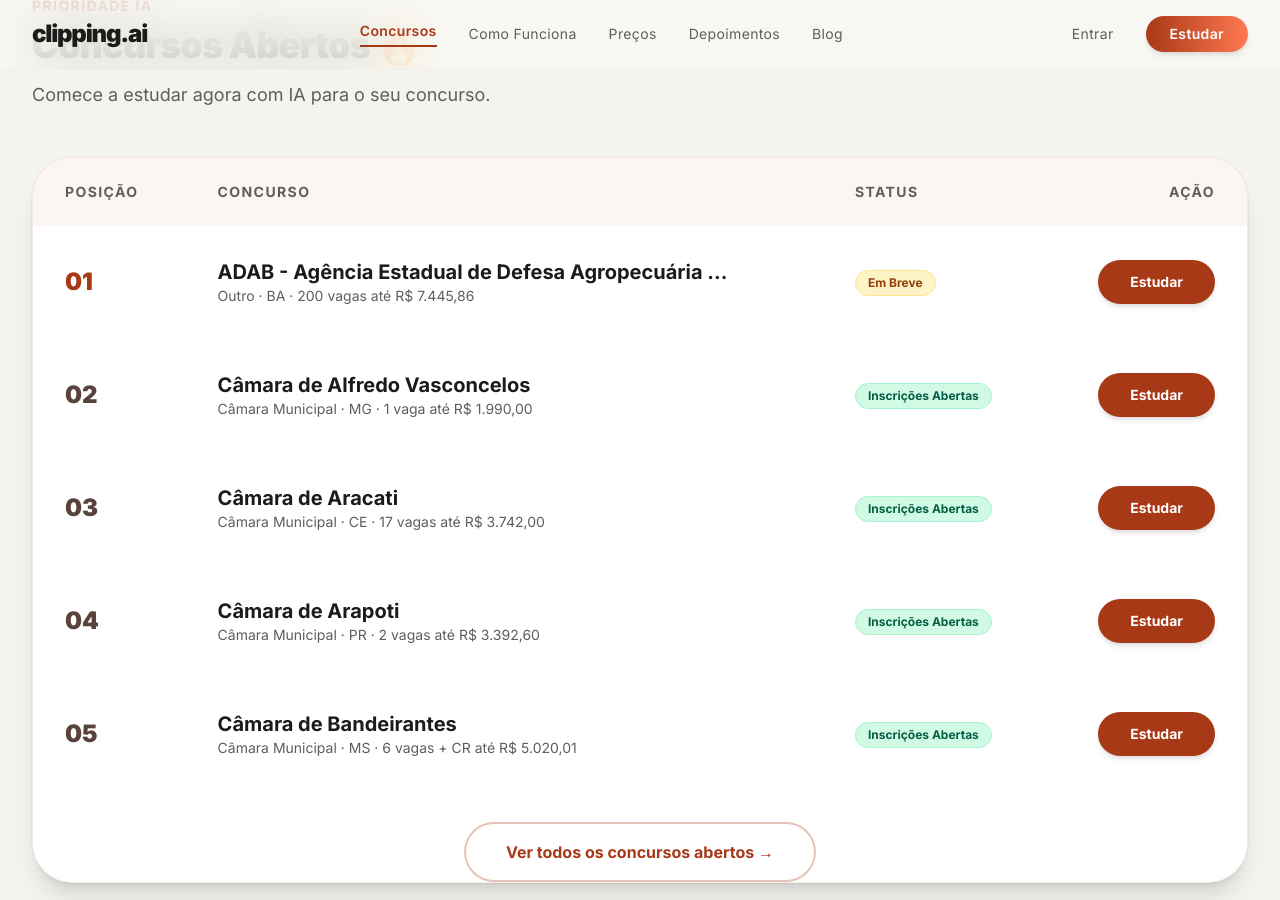
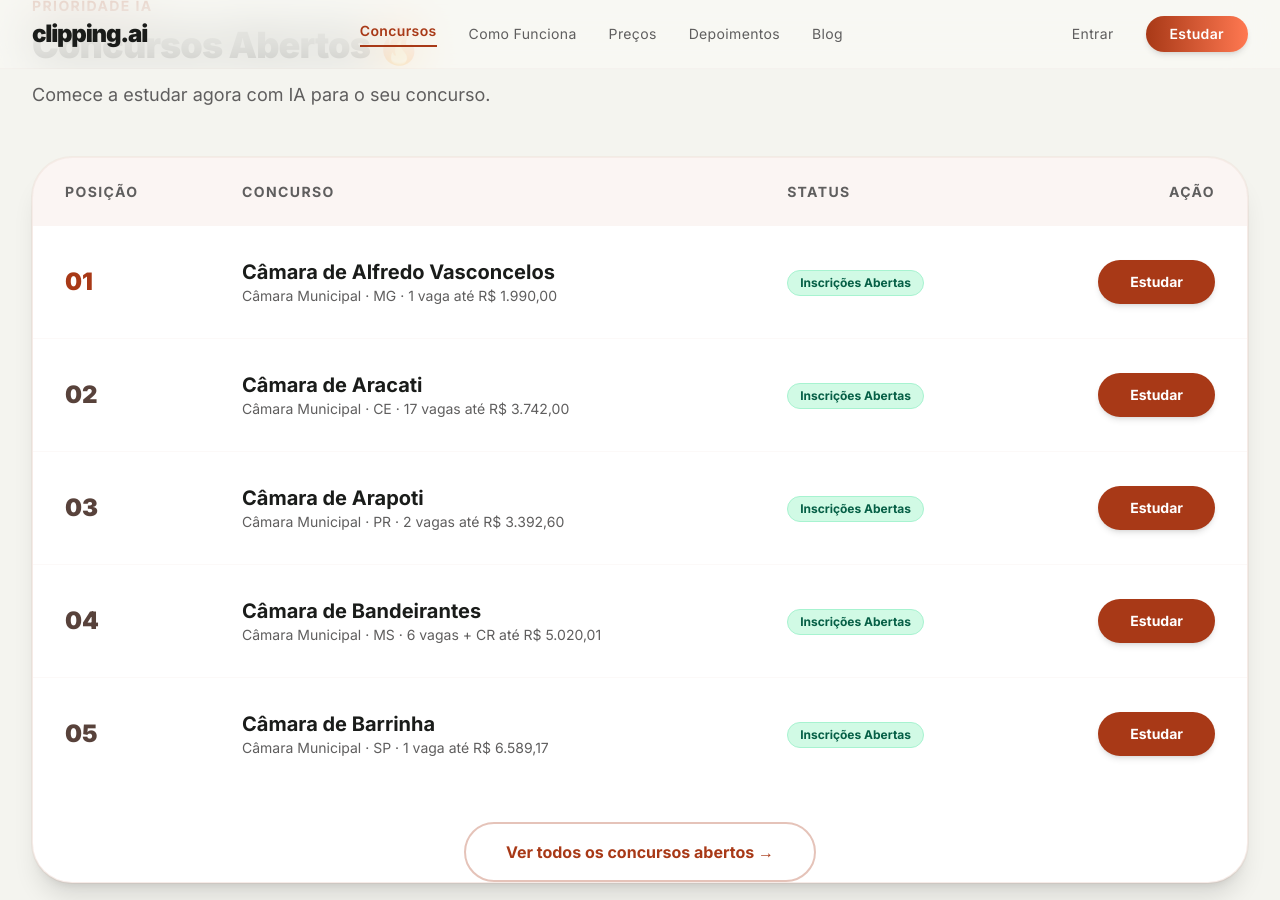
Before and after one commit to lucarp/hq4-ai-pages, a Jekyll site: the page built from index.html, in a window 1280 px wide and 900 px high, scrolled down 995 px. Built offline with Jekyll 4.4.1, drawn with Linux system fonts in a browser that asks for light colours; nearby versions of some CDN libraries.

Commit message:
🏆 chore: leaderboard + botão ver todos (2026-04-01)

```diff
--- a/index.html
+++ b/index.html
@@ -75,19 +75,6 @@
               <td class="px-8 py-8"><span class="text-2xl font-black text-primary">01</span></td>
               <td class="px-8 py-8">
                 <div class="flex flex-col">
-                  <span class="text-xl font-bold text-on-surface">ADAB - Agência Estadual de Defesa Agropecuária ...</span>
-                  <span class="text-sm text-secondary">Outro · BA · 200 vagas até R$ 7.445,86</span>
-                </div>
-              </td>
-              <td class="px-8 py-8"><span class="inline-flex items-center px-3 py-1 rounded-full bg-amber-100 text-amber-800 text-xs font-bold border border-amber-200">Em Breve</span></td>
-              <td class="px-8 py-8 text-right">
-                <a href="https://clipping.ai" class="inline-block bg-primary hover:bg-primary-container text-on-primary px-8 py-3 rounded-full text-sm font-bold transition-all shadow-md active:scale-95">Estudar</a>
-              </td>
-            </tr>
-            <tr class="group hover:bg-primary/5 transition-colors">
-              <td class="px-8 py-8"><span class="text-2xl font-black text-on-surface-variant">02</span></td>
-              <td class="px-8 py-8">
-                <div class="flex flex-col">
                   <span class="text-xl font-bold text-on-surface">Câmara de Alfredo Vasconcelos</span>
                   <span class="text-sm text-secondary">Câmara Municipal · MG · 1 vaga até R$ 1.990,00</span>
                 </div>
@@ -98,7 +85,7 @@
               </td>
             </tr>
             <tr class="group hover:bg-primary/5 transition-colors">
-              <td class="px-8 py-8"><span class="text-2xl font-black text-on-surface-variant">03</span></td>
+              <td class="px-8 py-8"><span class="text-2xl font-black text-on-surface-variant">02</span></td>
               <td class="px-8 py-8">
                 <div class="flex flex-col">
                   <span class="text-xl font-bold text-on-surface">Câmara de Aracati</span>
@@ -111,7 +98,7 @@
               </td>
             </tr>
             <tr class="group hover:bg-primary/5 transition-colors">
-              <td class="px-8 py-8"><span class="text-2xl font-black text-on-surface-variant">04</span></td>
+              <td class="px-8 py-8"><span class="text-2xl font-black text-on-surface-variant">03</span></td>
               <td class="px-8 py-8">
                 <div class="flex flex-col">
                   <span class="text-xl font-bold text-on-surface">Câmara de Arapoti</span>
@@ -124,11 +111,24 @@
               </td>
             </tr>
             <tr class="group hover:bg-primary/5 transition-colors">
-              <td class="px-8 py-8"><span class="text-2xl font-black text-on-surface-variant">05</span></td>
+              <td class="px-8 py-8"><span class="text-2xl font-black text-on-surface-variant">04</span></td>
               <td class="px-8 py-8">
                 <div class="flex flex-col">
                   <span class="text-xl font-bold text-on-surface">Câmara de Bandeirantes</span>
                   <span class="text-sm text-secondary">Câmara Municipal · MS · 6 vagas + CR até R$ 5.020,01</span>
+                </div>
+              </td>
+              <td class="px-8 py-8"><span class="inline-flex items-center px-3 py-1 rounded-full bg-emerald-100 text-emerald-800 text-xs font-bold border border-emerald-200">Inscrições Abertas</span></td>
+              <td class="px-8 py-8 text-right">
+                <a href="https://clipping.ai" class="inline-block bg-primary hover:bg-primary-container text-on-primary px-8 py-3 rounded-full text-sm font-bold transition-all shadow-md active:scale-95">Estudar</a>
+              </td>
+            </tr>
+            <tr class="group hover:bg-primary/5 transition-colors">
+              <td class="px-8 py-8"><span class="text-2xl font-black text-on-surface-variant">05</span></td>
+              <td class="px-8 py-8">
+                <div class="flex flex-col">
+                  <span class="text-xl font-bold text-on-surface">Câmara de Barrinha</span>
+                  <span class="text-sm text-secondary">Câmara Municipal · SP · 1 vaga até R$ 6.589,17</span>
                 </div>
               </td>
               <td class="px-8 py-8"><span class="inline-flex items-center px-3 py-1 rounded-full bg-emerald-100 text-emerald-800 text-xs font-bold border border-emerald-200">Inscrições Abertas</span></td>
```
